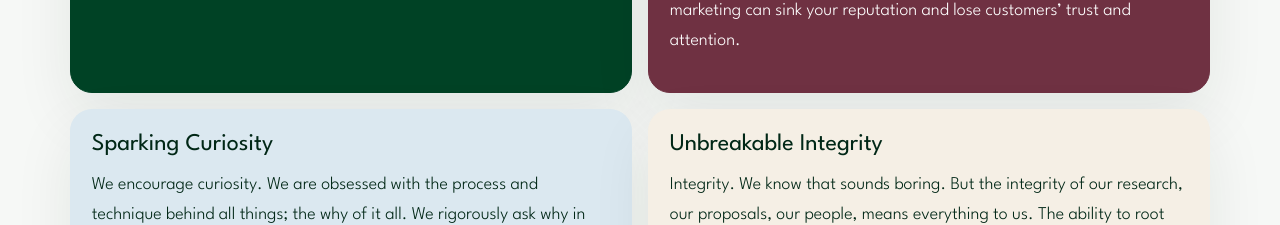
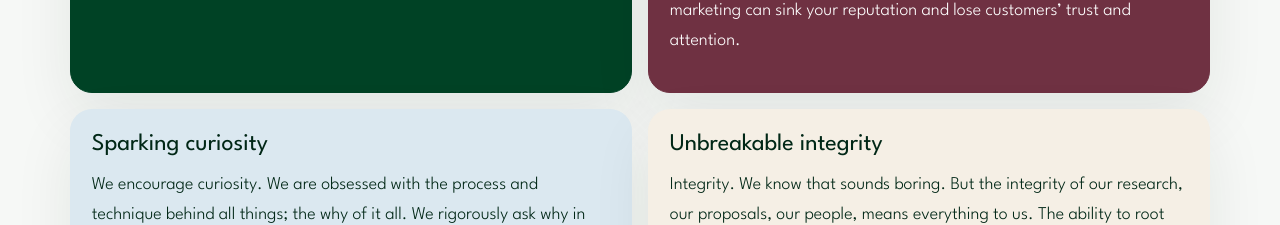
Before and after one commit to patgratt/kanosGroup, a React (Vite) app: page /about in a window 1280 px wide. Shown: the part 951-1176 px from the top of the page. Built offline with nearby package versions, Linux system fonts and the light colour scheme.

Commit message:
fix capitalization

```diff
--- a/src/pages/AboutPage.jsx
+++ b/src/pages/AboutPage.jsx
@@ -60,7 +60,7 @@ export default function AboutPage() {
               </p>
             </article>
             <article className="value-card value-card-blue">
-              <h3>Sparking Curiosity</h3>
+              <h3>Sparking curiosity</h3>
               <p>
                 We encourage curiosity. We are obsessed with the process and technique behind all things;
                 the why of it all. We rigorously ask why in everything we do, so that every decision we
@@ -71,7 +71,7 @@ export default function AboutPage() {
               </p>
             </article>
             <article className="value-card value-card-cream">
-              <h3>Unbreakable Integrity</h3>
+              <h3>Unbreakable integrity</h3>
               <p>
                 Integrity. We know that sounds boring. But the integrity of our research, our proposals,
                 our people, means everything to us. The ability to root our work in really strong
--- a/src/pages/HomePage.jsx
+++ b/src/pages/HomePage.jsx
@@ -150,10 +150,10 @@ export default function HomePage() {
               <span>Quality over quantity</span>
             </div>
             <div className="values-wheel-spoke values-wheel-spoke-bl">
-              <span>Sparking Curiosity</span>
+              <span>Sparking curiosity</span>
             </div>
             <div className="values-wheel-spoke values-wheel-spoke-br">
-              <span>UnbreakableIntegrity</span>
+              <span>Unbreakable integrity</span>
             </div>
           </div>
           <Link to="/about" className="btn btn-ghost">
```
